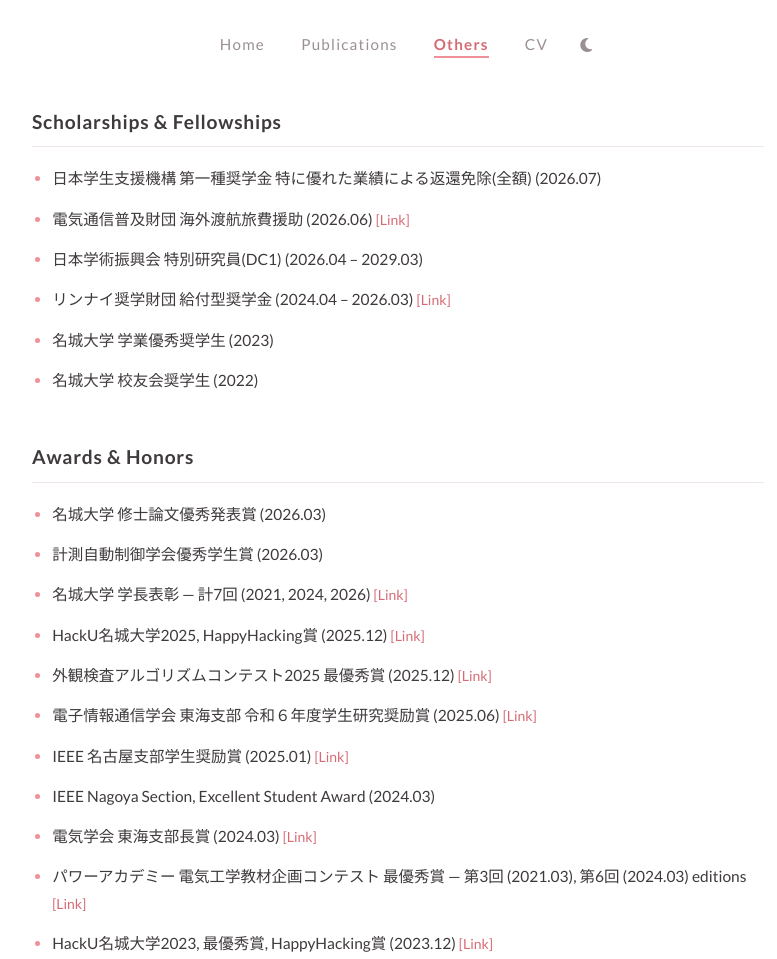
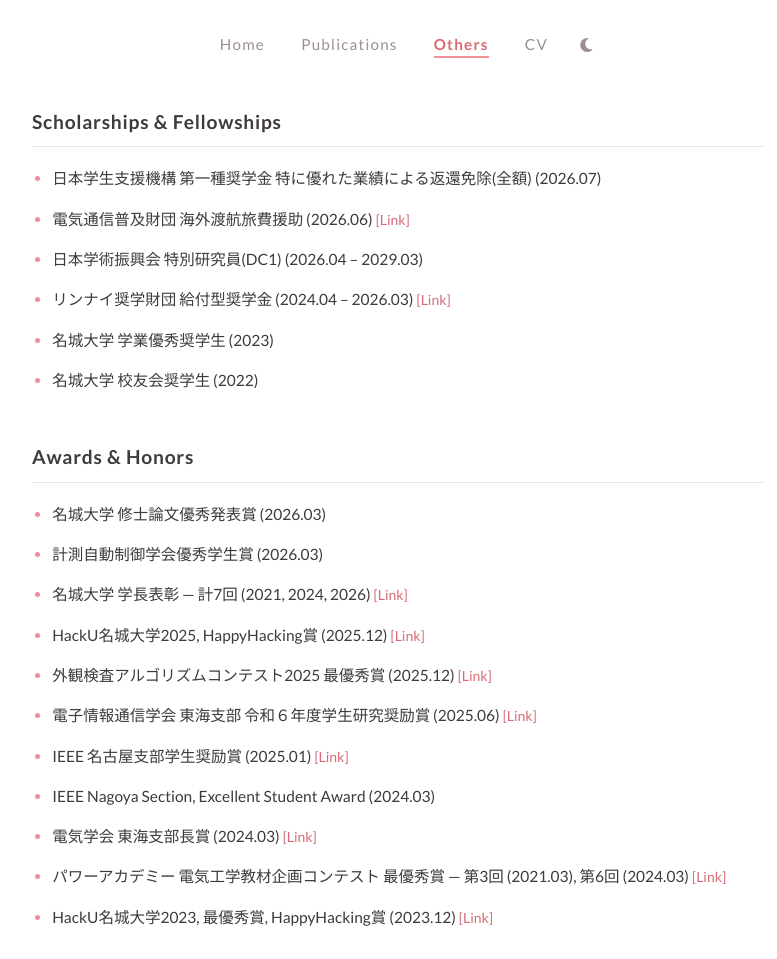
Before and after one commit to ppppeach-jam/ppppeach-jam.github.io, a plain HTML site: page others.html in a window 1280 px wide. Shown: the top 959 px of the page, without its empty margins (242-1019 px from the left). Drawn offline with Linux system fonts and the light colour scheme.

Commit message:
Update others.html

```diff
--- a/others.html
+++ b/others.html
@@ -47,7 +47,7 @@
     <li>IEEE 名古屋支部学生奨励賞 (2025.01) <a href="https://ieee-jp.org/section/nagoya/category/section-activity/award-comittee/student-encouragement-award/" target="_blank" class="plink">[Link]</a></li>
     <li>IEEE Nagoya Section, Excellent Student Award (2024.03)</li>
     <li>電気学会 東海支部長賞 (2024.03) <a href="https://www.iee.jp/tokai/award/支部長賞受賞者2023年/" target="_blank" class="plink">[Link]</a></li>
-    <li>パワーアカデミー 電気工学教材企画コンテスト 最優秀賞 — 第3回 (2021.03), 第6回 (2024.03) editions <a href="https://www.power-academy.jp/info/2024/003795.html/" target="_blank" class="plink">[Link]</a></li>
+    <li>パワーアカデミー 電気工学教材企画コンテスト 最優秀賞 — 第3回 (2021.03), 第6回 (2024.03) <a href="https://www.power-academy.jp/info/2024/003795.html/" target="_blank" class="plink">[Link]</a></li>
     <li>HackU名城大学2023, 最優秀賞, HappyHacking賞 (2023.12) <a href="https://hacku.yahoo.co.jp/meijo2023/" target="_blank" class="plink">[Link]</a></li>
   </ul>
 
```
